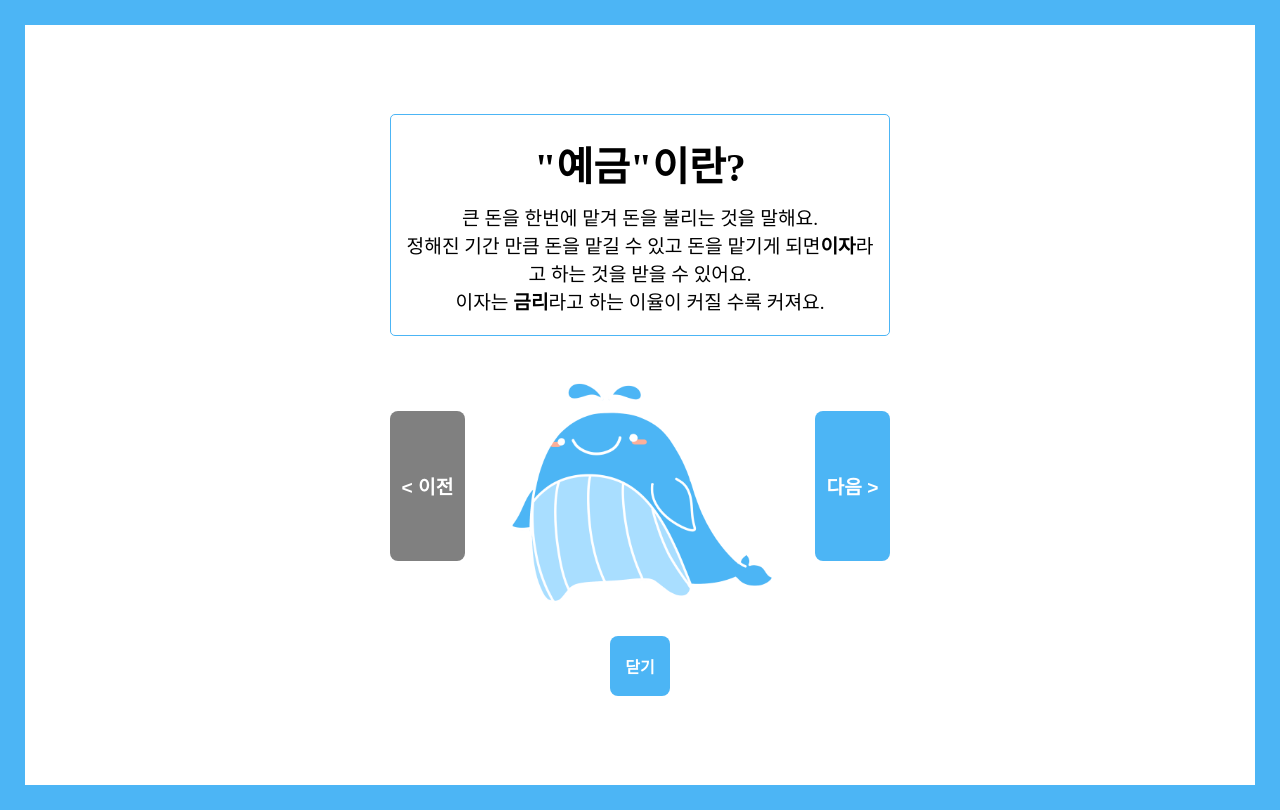
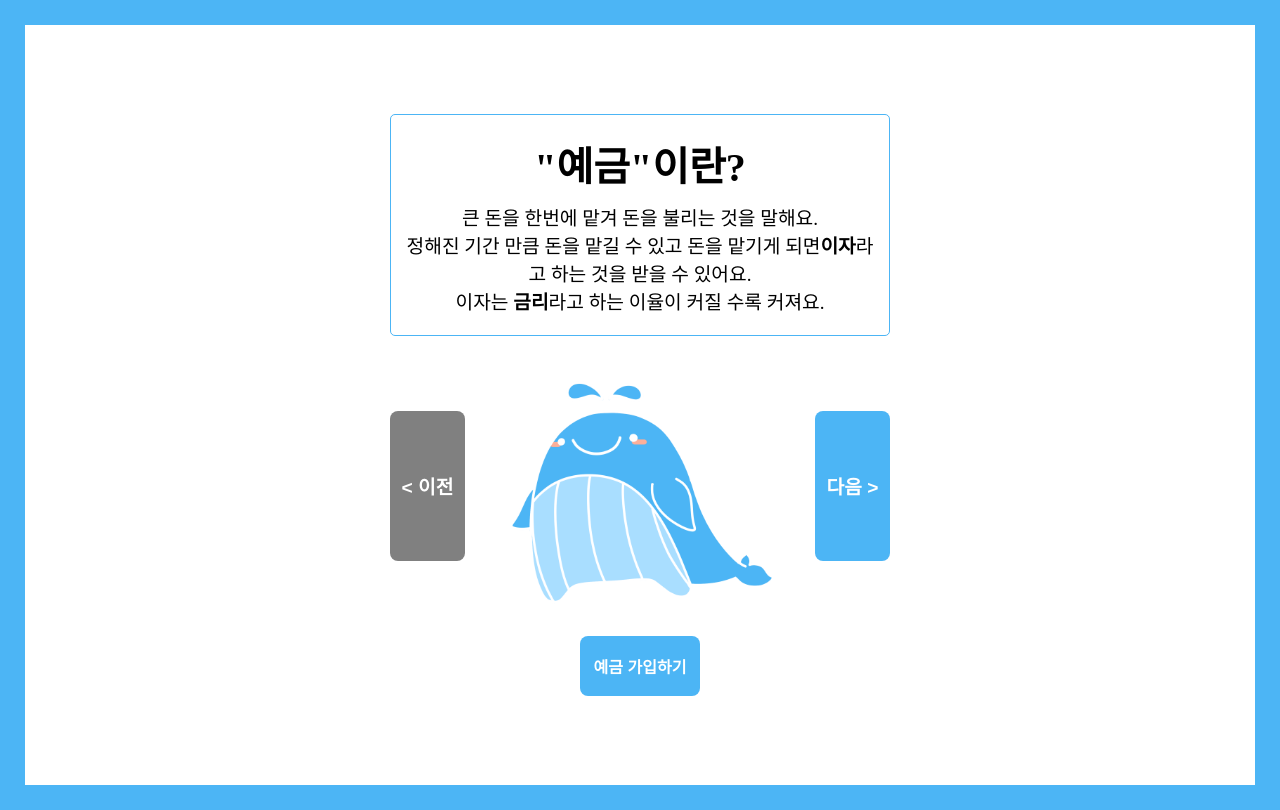
Before and after one commit to Tenykim1109/Why-Fi, a React (Create React App) app in the folder frontend/: page /deposit/start in a window 1280 px wide. Built offline with nearby package versions, Linux system fonts and the light colour scheme.

Commit message:
STYLE: change text of button

```diff
--- a/frontend/src/pages/atm/Atm.js
+++ b/frontend/src/pages/atm/Atm.js
@@ -18,7 +18,9 @@ const Atm = () => {
         {help ? (
           <>
             <HelpAtm />
-            <CloseBtn onClick={() => setHelp((help) => !help)}>닫기</CloseBtn>
+            <CloseBtn onClick={() => setHelp((help) => !help)}>
+              송금하러 가기
+            </CloseBtn>
           </>
         ) : (
           <>
--- a/frontend/src/pages/bankbook/MakeDeposit.js
+++ b/frontend/src/pages/bankbook/MakeDeposit.js
@@ -258,7 +258,9 @@ const MakeDeposit = () => {
       {help ? (
         <>
           <HelpDeposit />
-          <CloseBtn onClick={() => setHelp((help) => !help)}>닫기</CloseBtn>
+          <CloseBtn onClick={() => setHelp((help) => !help)}>
+            예금 가입하기
+          </CloseBtn>
         </>
       ) : (
         <>
@@ -431,9 +433,9 @@ const Box = styled.div`
   }
 `;
 
-const ErrorMsg = styled.p`
-  color: red;
-  text-align: center;
-`;
+// const ErrorMsg = styled.p`
+//   color: red;
+//   text-align: center;
+// `;
 
 export default MakeDeposit;
--- a/frontend/src/pages/bankbook/MakeSavings.js
+++ b/frontend/src/pages/bankbook/MakeSavings.js
@@ -249,7 +249,9 @@ const MakeSavings = () => {
       {help ? (
         <>
           <HelpSavings />
-          <CloseBtn onClick={() => setHelp((help) => !help)}>닫기</CloseBtn>
+          <CloseBtn onClick={() => setHelp((help) => !help)}>
+            적금 가입하기
+          </CloseBtn>
         </>
       ) : (
         <>
--- a/frontend/src/pages/bankbook/style/CloseBtn.js
+++ b/frontend/src/pages/bankbook/style/CloseBtn.js
@@ -3,7 +3,7 @@ import styled from "styled-components";
 
 const Btn = styled.button`
   display: block;
-  width: 60px;
+  width: 120px;
   height: 60px;
 
   background-color: #4cb5f5;
```
